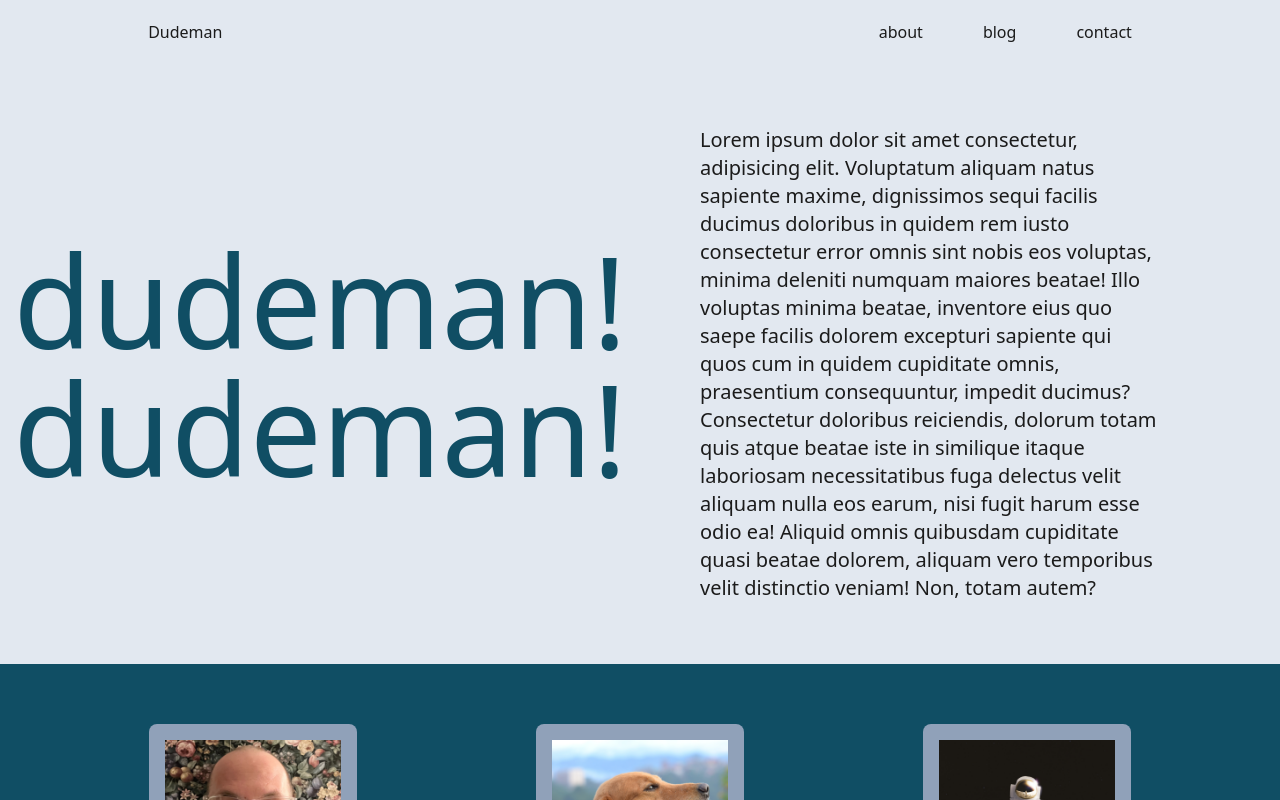
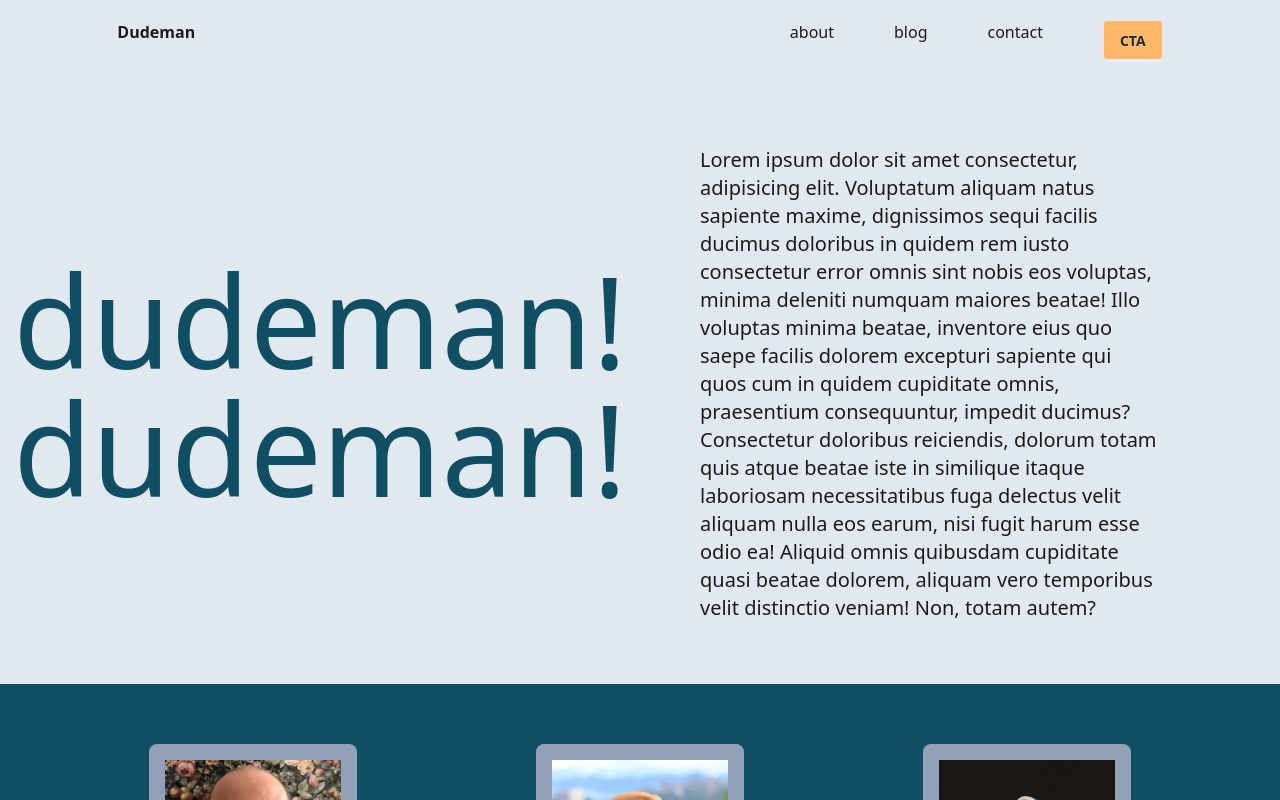
Before and after one commit to bobbythree/react-practice-app, a React (Vite) app: page / in a window 1280 px wide. Shown: the top 800 px of the page. Built offline with nearby package versions, Linux system fonts and the light colour scheme.

Commit message:
dropdown test

```diff
--- a/src/components/Navbar.jsx
+++ b/src/components/Navbar.jsx
@@ -9,11 +9,18 @@ export default function Navbar() {
   return (
     <nav className=
     "flex justify-around p-5 bg-slate-200">
-      <h3 className="mr-100">Dudeman</h3>
+      <h3 className="mr-100 font-bold">Dudeman</h3>
       <div className="flex gap-15">
         {links.map((link) => (
           <a href={link.href} key={link.id}>{link.title}</a>
         ))}
+      <div className="dropdown dropdown-hover">
+      <div tabIndex={0} role="button" className="btn mb-1 bg-orange-300 text-slate-800">CTA</div>
+        <ul tabIndex={0} className="dropdown-content menu bg-slate-600 rounded-box z-1 w-52 p-2 shadow-sm">
+          <li className="text-slate-200"><a>Item 1</a></li>
+          <li className="text-slate-200"><a>Item 2</a></li>
+        </ul>
+      </div>
       </div>
     </nav>
   );
```
